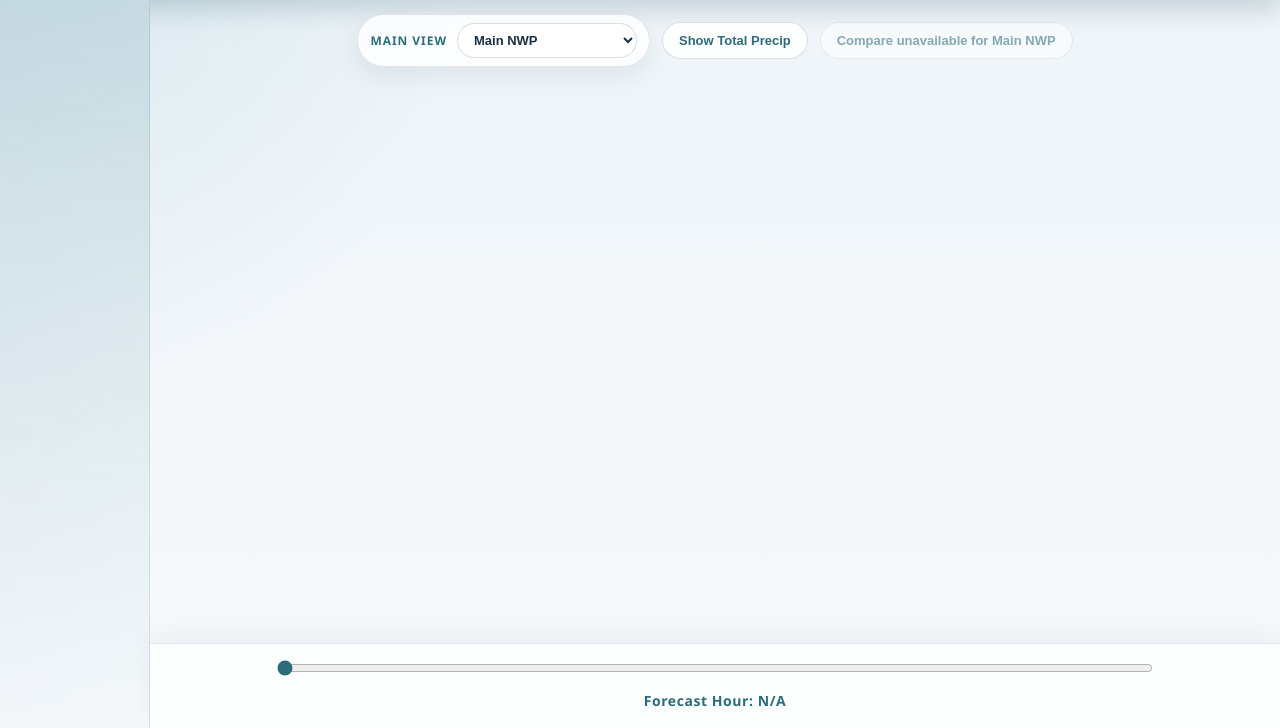
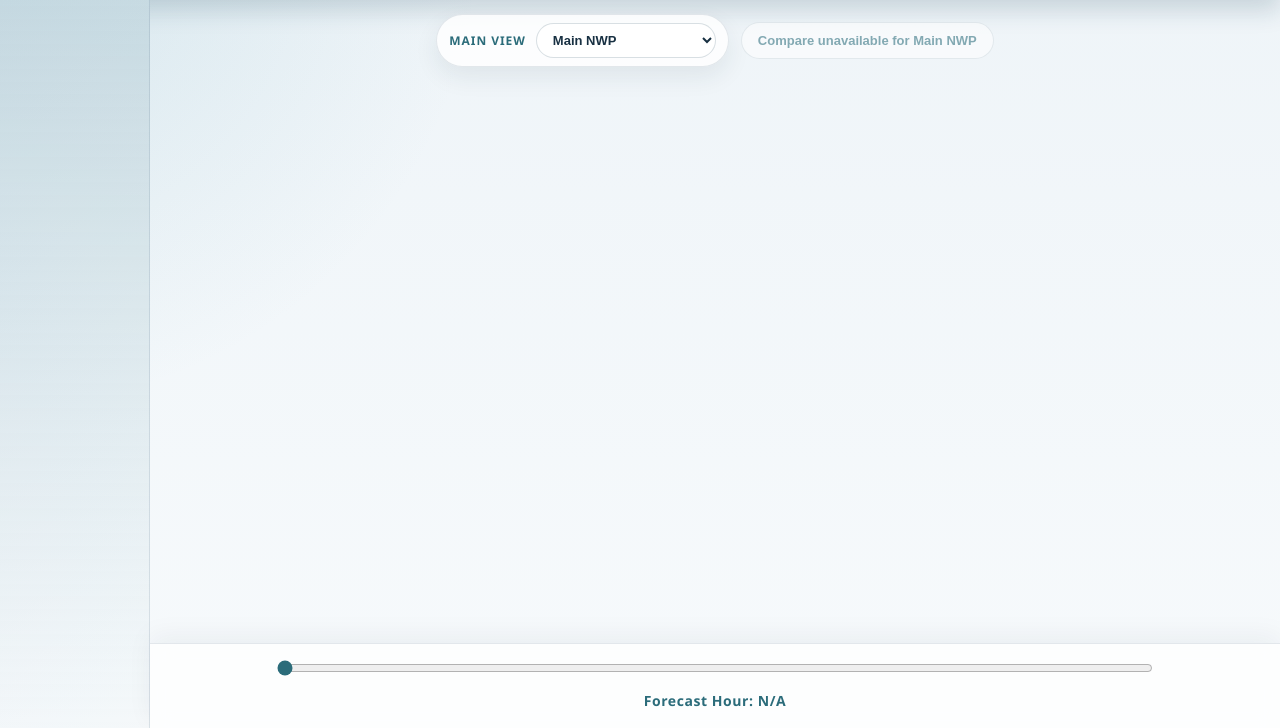
Before and after one commit to Jackweather/adkwx1, a Flask app: page / in a window 1280 px wide. Shown: the part 72-800 px from the top of the page. Run offline with Flask 2, Linux system fonts and the light colour scheme.

Commit message:
Update index.html

```diff
--- a/templates/index.html
+++ b/templates/index.html
@@ -427,7 +427,6 @@
                         {% endfor %}
                     </select>
                 </label>
-                <button type="button" class="compare-toggle mode-toggle" id="modeToggle">Show Total Precip</button>
                 <button type="button" class="compare-toggle" id="compareToggle">Compare to Main NWP</button>
             </div>
             <div class="slider-container">
@@ -464,10 +463,8 @@
         const defaultPanelGroupsElement = document.getElementById('defaultPanelGroups');
         const groupLabelsElement = document.getElementById('groupLabels');
         const primaryGroupSelect = document.getElementById('primaryGroupSelect');
-        const modeToggle = document.getElementById('modeToggle');
         const compareToggle = document.getElementById('compareToggle');
         const COMPARE_GROUP = 'main_NWP';
-        const TOTAL_PRECIP_GROUP = 'total_precip';
         let slideData = slideDataElement ? JSON.parse(slideDataElement.textContent) : [];
         const defaultPanelGroups = defaultPanelGroupsElement ? JSON.parse(defaultPanelGroupsElement.textContent) : [];
         const groupLabels = groupLabelsElement ? JSON.parse(groupLabelsElement.textContent) : {};
@@ -510,18 +507,6 @@
         function syncToolbarControls() {
             if (primaryGroupSelect && primaryGroupSelect.value !== selectedPrimaryGroup) {
                 primaryGroupSelect.value = selectedPrimaryGroup;
-            }
-
-            const totalPrecipAvailable = allGroups.includes(TOTAL_PRECIP_GROUP);
-            const showingTotalPrecip = selectedPrimaryGroup === TOTAL_PRECIP_GROUP;
-
-            if (modeToggle) {
-                modeToggle.disabled = !totalPrecipAvailable;
-                modeToggle.classList.toggle('is-active', showingTotalPrecip);
-                modeToggle.textContent = !totalPrecipAvailable
-                    ? 'Total Precip Unavailable'
-                    : (showingTotalPrecip ? 'Show Main NWP' : 'Show Total Precip');
-                modeToggle.setAttribute('aria-pressed', String(showingTotalPrecip));
             }
 
             const compareDisabled = selectedPrimaryGroup === COMPARE_GROUP;
@@ -696,21 +681,6 @@
             });
         }
 
-        if (modeToggle) {
-            modeToggle.addEventListener('click', () => {
-                if (!allGroups.includes(TOTAL_PRECIP_GROUP)) {
-                    return;
-                }
-                selectedPrimaryGroup = selectedPrimaryGroup === TOTAL_PRECIP_GROUP ? COMPARE_GROUP : TOTAL_PRECIP_GROUP;
-                if (selectedPrimaryGroup === COMPARE_GROUP) {
-                    compareWithMainNwp = false;
-                }
-                saveSelectedPrimaryGroup();
-                saveCompareMode();
-                renderSlides();
-            });
-        }
-
         if (compareToggle) {
             compareToggle.addEventListener('click', () => {
                 if (selectedPrimaryGroup === COMPARE_GROUP) {
```
